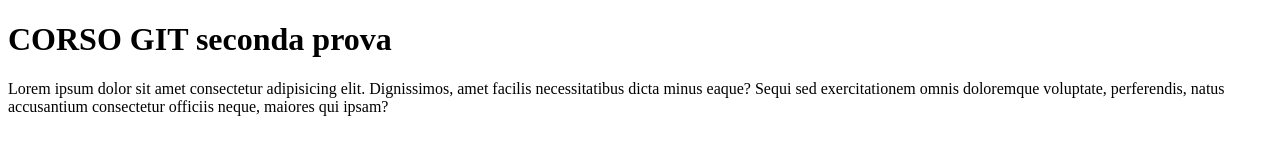
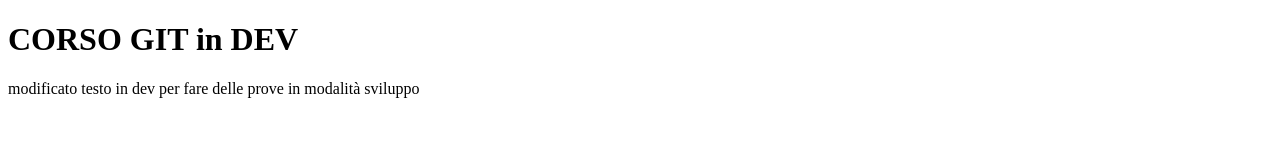
Before and after one commit to colamartinoelis/testgit, a plain HTML site: page index.html in a window 1280 px wide. Drawn offline with Linux system fonts and the light colour scheme.

Commit message:
modificato del testo in modalità sviluppo

```diff
--- a/index.html
+++ b/index.html
@@ -6,9 +6,8 @@
     <title>CORSO GIT</title>
 </head>
 <body>
-    <h1>CORSO GIT seconda prova</h1>
-    <p>Lorem ipsum dolor sit amet consectetur adipisicing elit. Dignissimos, amet facilis necessitatibus dicta minus eaque?
-        Sequi sed exercitationem omnis doloremque voluptate,
-        perferendis, natus accusantium consectetur officiis neque, maiores qui ipsam?</p>
+    <h1>CORSO GIT in DEV</h1>
+
+        <p>modificato testo in dev per fare delle prove in modalità sviluppo</p>
 </body>
 </html>
```
